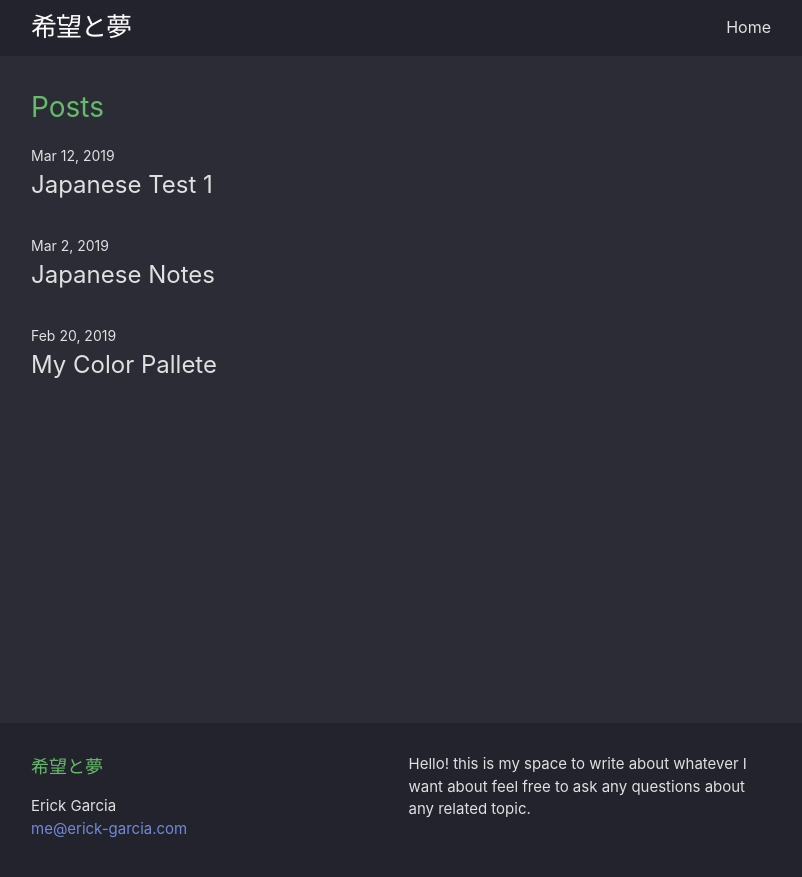
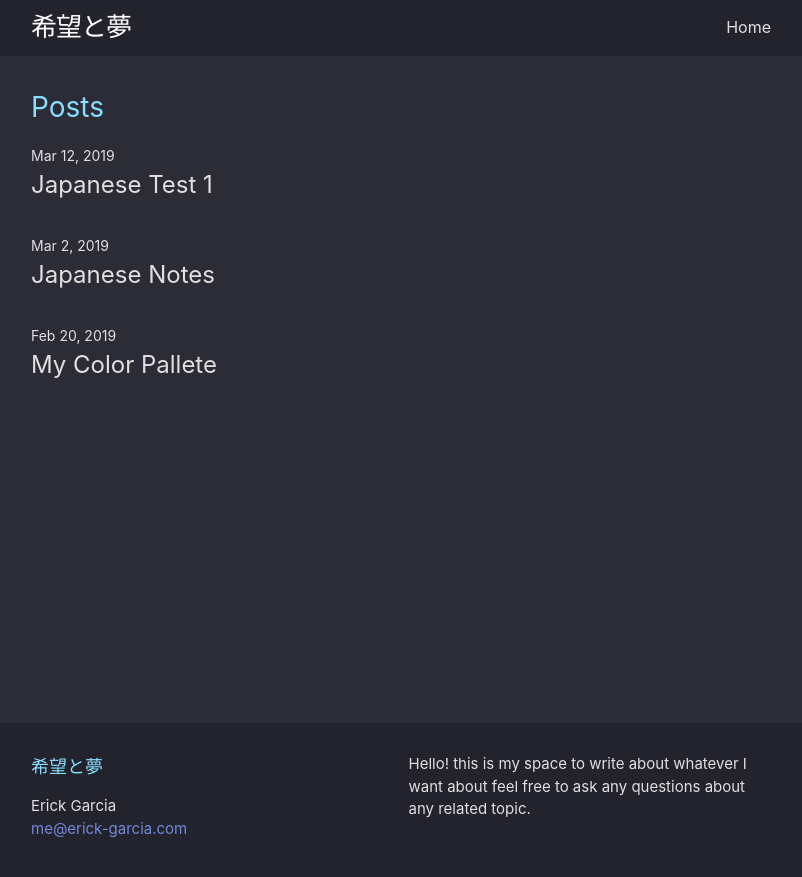
Before and after one commit to garciaErick/blog, a Jekyll site: the page built from index.md, in a window 1280 px wide. Shown: the top 877 px of the page, without its empty margins (239-1041 px from the left). Built offline with Jekyll 4.4.1, drawn with Linux system fonts in a browser that asks for light colours.

Commit message:
updated css

```diff
--- a/_sass/minima/_base.scss
+++ b/_sass/minima/_base.scss
@@ -99,15 +99,16 @@ h1, h2, h3, h4, h5, h6 {
 }
 
 h1{
-  color: #7289da;
+  color: #c3e88e;
 }
 
 h2{
-  color: #66bb6a;
+  color: #89ddff;
+
 }
 
 h3{
-  color: #e57373;
+  color: #f07178;
 }
 
 /**
```
